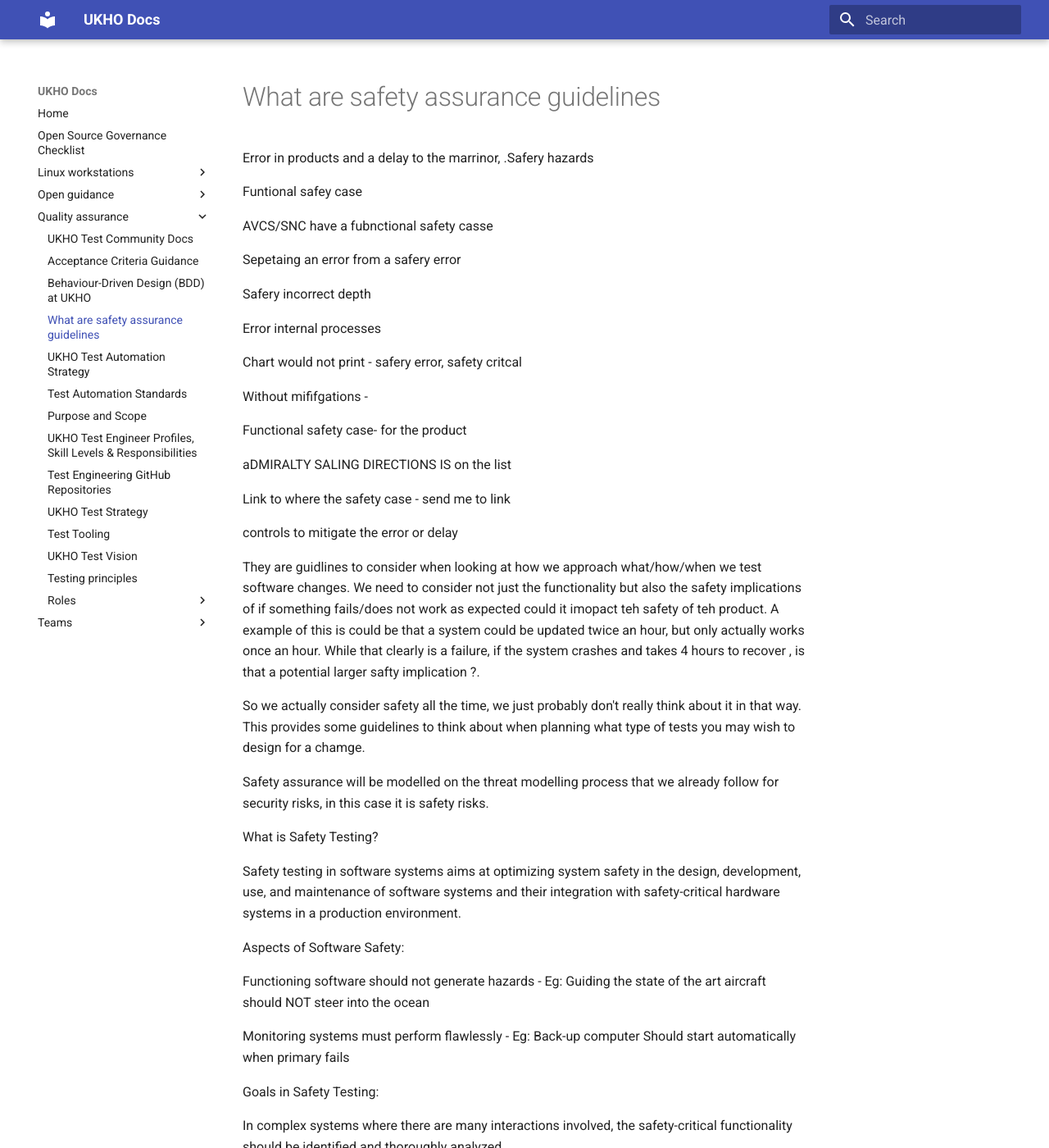
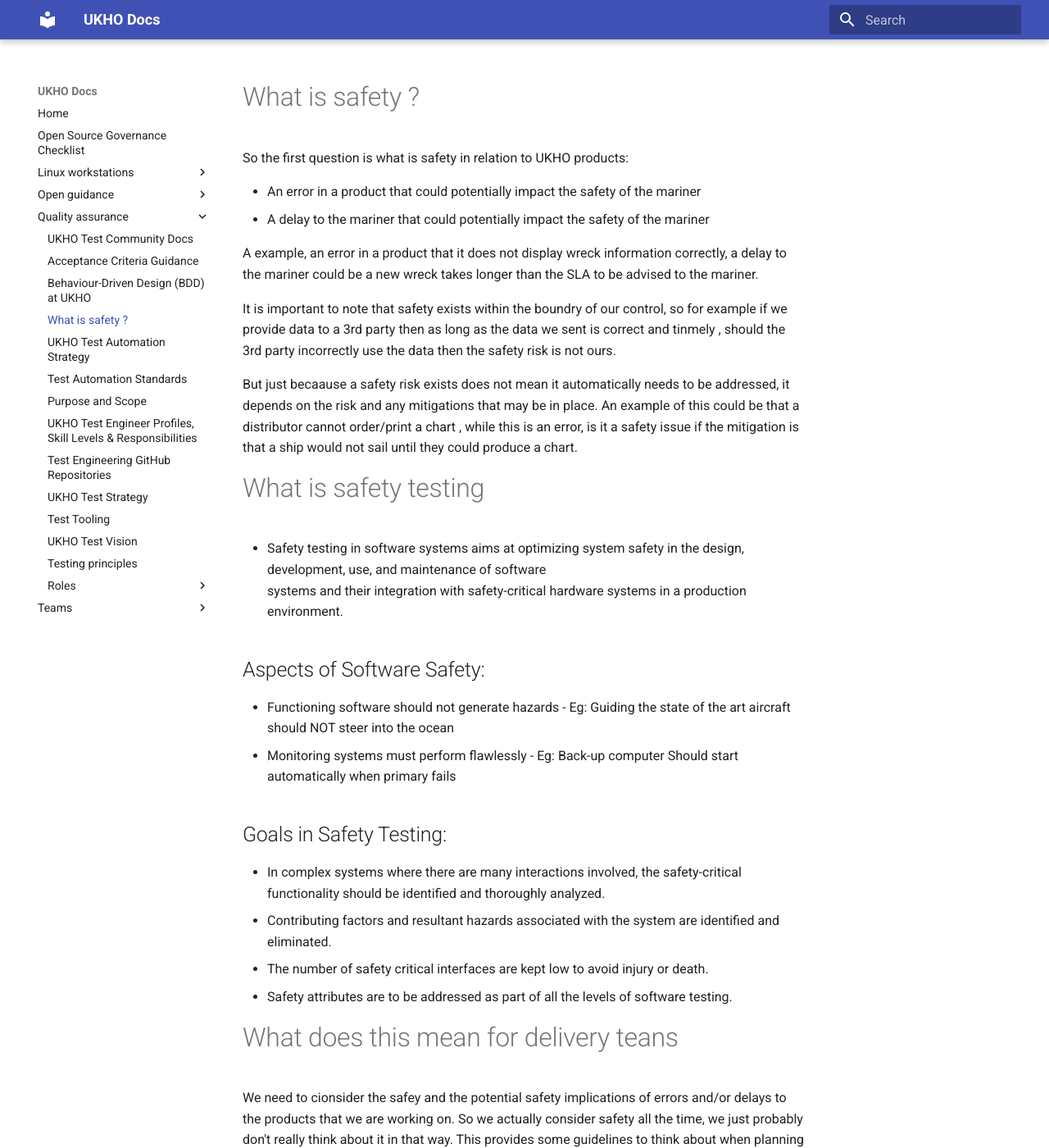
Before and after one commit to UKHO/docs, an MkDocs documentation site: the page built from docs/quality-assurance/safety-assurance.md, in a window 1280 px wide and 1400 px high. Shown: the whole window at 82% size. Built offline with MkDocs 1.6.1 and Material for MkDocs 9.7.7, drawn with Linux system fonts in a browser that asks for light colours; some of the changed text lies outside the part shown.

Commit message:
Update safety-assurance.md

```diff
--- a/docs/quality-assurance/safety-assurance.md
+++ b/docs/quality-assurance/safety-assurance.md
@@ -1,62 +1,41 @@
-# What are safety assurance guidelines
+# What is safety ?
 
-Error in products and a delay to the marrinor, .Safery hazards
+So the first question is what is safety in relation to UKHO products:
 
-Funtional safey  case
+* An error in a product that could potentially impact the safety of the mariner
+* A delay to the mariner that could potentially impact the safety of the mariner
 
-AVCS/SNC have a fubnctional safety casse
+A example, an error in a product that it does not display wreck information correctly, a delay to the mariner could be a new wreck takes longer than the SLA to be advised to the mariner.
 
-Sepetaing an error from a safery error
+It is important to note that safety exists within the boundry of our control, so for example if we provide data to a 3rd party then as long as the data we sent is correct and tinmely , should the 3rd party incorrectly use the data then the safety risk is not ours.
 
-Safery incorrect depth
+But just becaause a safety risk exists does not mean it automatically needs to be addressed, it depends on the risk and any mitigations that may be in place. An example of this could be that a distributor cannot order/print a chart , while this is an error, is it a safety issue if the mitigation is that a ship would not sail until they could produce a chart.
 
-Error internal processes
+# What is safety testing
 
-Chart would not print - safery error, safety critcal
+* Safety testing in software systems aims at optimizing system safety in the design, development, use, and maintenance of software
+  systems and their integration with safety-critical hardware systems in a production environment.
 
-Without mififgations -
+## Aspects  of Software Safety:
 
-Functional safety case- for the product
+* Functioning software should not generate hazards - Eg: Guiding the state of the art aircraft should NOT steer into the ocean
+* Monitoring systems must perform flawlessly - Eg: Back-up computer Should start automatically when primary fails
 
-aDMIRALTY SALING DIRECTIONS IS on the list
+## Goals in Safety Testing:
 
-Link to where the safety case - send me to link
-
-controls to mitigate the error or delay
+* In complex systems where there are many interactions involved, the safety-critical functionality should be identified and thoroughly
+  analyzed.
+* Contributing factors and resultant hazards associated with the system are identified and eliminated.
+* The number of safety critical interfaces are kept low to avoid injury or death.
+* Safety attributes are to be addressed as part of all the levels of software testing.
 
 
+# What does this mean for delivery teans
 
-They are guidlines to consider when looking at how we approach what/how/when we test software changes. We need to consider not just the functionality but also the safety implications of if something fails/does not work as expected could it imopact teh safety of teh product. A example of this is could be that a system could be updated twice an hour, but only actually works once an hour. While that clearly is a failure, if the system crashes and takes 4 hours to recover , is that a potential larger safty implication ?.
-
+We need to cionsider the safey and the potential safety implications of errors and/or delays to the products that we are working on.
 So we actually consider safety all the time, we just probably don't really think about it in that way. This provides some guidelines to think about when planning what type of tests you may wish to design for a chamge.
 
 Safety assurance will be modelled on the threat modelling process that we already follow for security risks, in this case it is safety risks.
-
-What is Safety Testing?
-
-Safety testing in software systems aims at optimizing system safety in the design, development, use, and maintenance of software systems and their integration with safety-critical hardware systems in a production environment.
-
-Aspects of Software Safety:
-
-Functioning software should not generate hazards - Eg: Guiding the state of the art aircraft should NOT steer into the ocean
-
-
-Monitoring systems must perform flawlessly - Eg: Back-up computer Should start automatically when primary fails
-
-
-Goals in Safety Testing:
-
-In complex systems where there are many interactions involved, the safety-critical functionality should be identified and thoroughly analyzed.
-
-
-Contributing factors and resultant hazards associated with the system are identified and eliminated.
-
-
-The number of safety critical interfaces are kept low to avoid injury or death.
-
-
-Safety attributes are to be addressed as part of all the levels of software testing.
-
 
 
 # Prior to sprints
```
Also changed, not shown: other parts of docs/quality-assurance/safety-assurance.md (+0 -3 lines).
